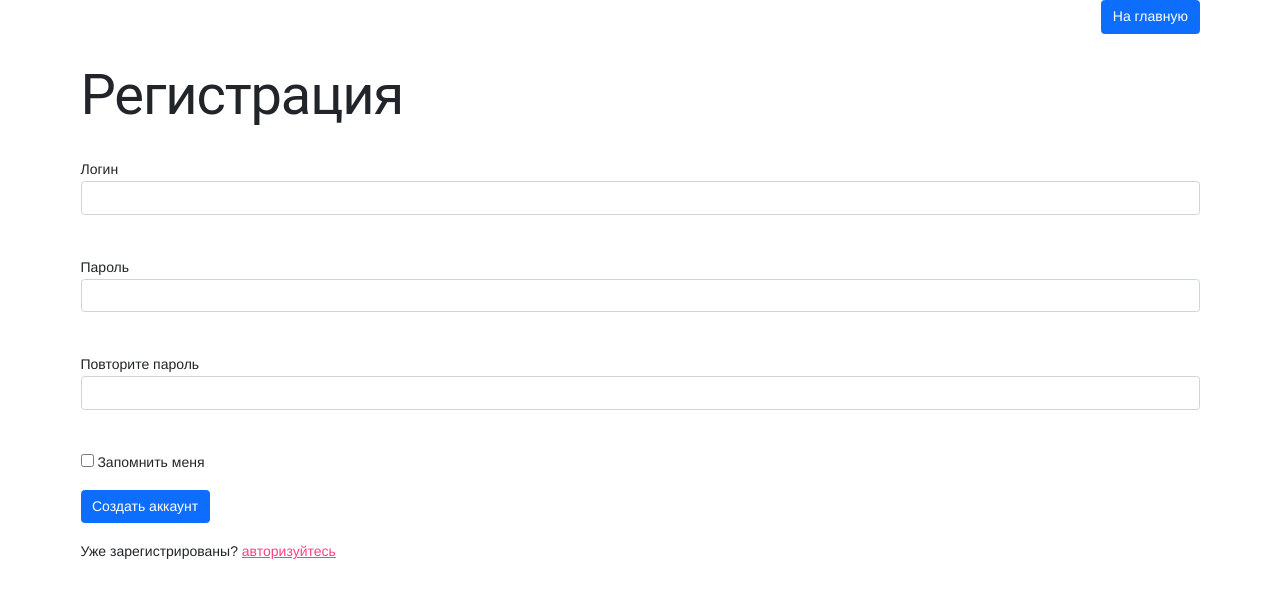
After one commit to MentIin/flask-project, a Flask app: page /registration in a window 1280 px wide. The commit adds this page. Shown: the top 598 px of the page. Run offline with Flask 2, Linux system fonts and the light colour scheme.

Commit message:
login and registration

```diff
--- a/flask-project/main.py
+++ b/flask-project/main.py
@@ -15,13 +15,21 @@ login_manager = LoginManager()
 login_manager.init_app(app)
 
 db_session.global_init(f"db/nedogram.sqlite")
-user = User()
+
 
 class LoginForm(FlaskForm):
     login = EmailField('Логин', validators=[DataRequired()])
     password = PasswordField('Пароль', validators=[DataRequired()])
     remember_me = BooleanField('Запомнить меня')
     submit = SubmitField('Войти')
+
+
+class RegistrationForm(FlaskForm):
+    login = EmailField('Логин', validators=[DataRequired()])
+    password = PasswordField('Пароль', validators=[DataRequired()])
+    confirm_password = PasswordField('Повторите пароль', validators=[DataRequired()])
+    remember_me = BooleanField('Запомнить меня')
+    submit = SubmitField('Создать аккаунт')
 
 
 @app.route("/", methods=['GET'])
@@ -85,6 +93,33 @@ def login():
     return render_template('login.html', form=form)
 
 
+@app.route('/registration', methods=['GET', 'POST'])
+def registration():
+    form = RegistrationForm()
+    if form.validate_on_submit():
+        db_sess = db_session.create_session()
+        user = User()
+        user_with_same_login = db_sess.query(User).filter(User.login == form.login.data).first()
+
+        if not user_with_same_login:
+            if form.password.data == form.confirm_password.data:
+                user.login = form.login.data
+                user.password = form.password.data
+                db_sess.add(user)
+                db_sess.commit()
+                login_user(user, remember=form.remember_me.data)
+                return redirect("/")
+            else:
+                return render_template('registration.html',
+                                       message="Пароли не совпадают",
+                                       form=form)
+        else:
+            return render_template('registration.html',
+                                   message="Пользователь с таким логином уже существует",
+                                   form=form)
+    return render_template('registration.html', form=form)
+
+
 @login_manager.user_loader
 def load_user(user_id):
     db_sess = db_session.create_session()
@@ -97,5 +132,6 @@ def logout():
     logout_user()
     return redirect("/")
 
+
 if __name__ == '__main__':
     app.run(port=8080, host='127.0.0.1')
--- /dev/null
+++ b/flask-project/templates/registration.html
@@ -0,0 +1,45 @@
+{% extends "base.html" %}
+
+{% block content %}
+<div class="d-flex justify-content-end">
+                <button type="button" onclick="window.location.href = '/main?page={{last_page}}';"
+                        class="btn btn-primary">
+                    На главную
+                </button>
+            </div>
+    <h1>Регистрация</h1>
+    <form action="" method="post">
+        {{ form.hidden_tag() }}
+        <p>
+            {{ form.login.label }}<br>
+            {{ form.login(class="form-control", type="login") }}<br>
+            {% for error in form.login.errors %}
+                <div class="alert alert-danger" role="alert">
+                    {{ error }}
+                </div>
+            {% endfor %}
+        </p>
+        <p>
+            {{ form.password.label }}<br>
+            {{ form.password(class="form-control", type="password") }}<br>
+            {% for error in form.password.errors %}
+                <div class="alert alert-danger" role="alert">
+                    {{ error }}
+                </div>
+            {% endfor %}
+        </p>
+        <p>
+            {{ form.confirm_password.label }}<br>
+            {{ form.confirm_password(class="form-control", type="password") }}<br>
+            {% for error in form.confirm_password.errors %}
+                <div class="alert alert-danger" role="alert">
+                    {{ error }}
+                </div>
+            {% endfor %}
+        </p>
+        <p>{{ form.remember_me() }} {{ form.remember_me.label }}</p>
+        <p>{{ form.submit(type="submit", class="btn btn-primary") }}</p>
+        <p>Уже зарегистрированы? <a href="/login">авторизуйтесь</a></p>
+        <div><h5>{{ message }}</h5></div>
+    </form>
+{% endblock %}
```
Also changed, not shown: flask-project/templates/index.html (+10 -1 lines), flask-project/templates/login.html (+8 -1 lines), flask-project/templates/profile.html (+17 -6 lines).
